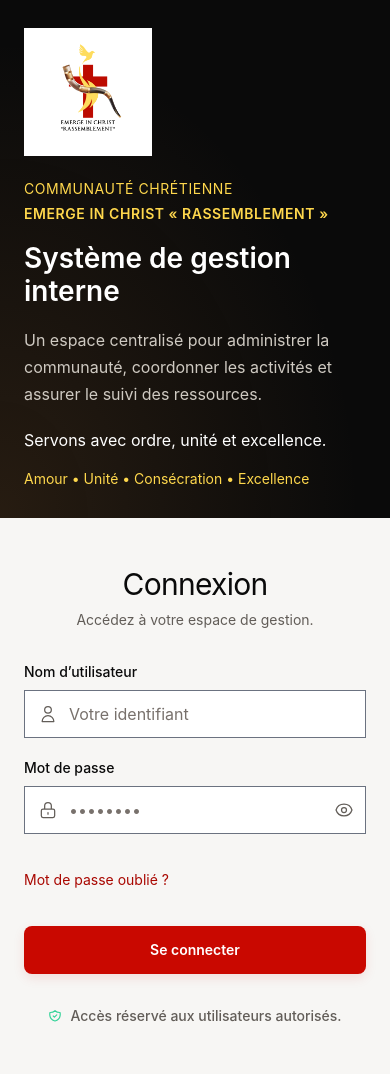
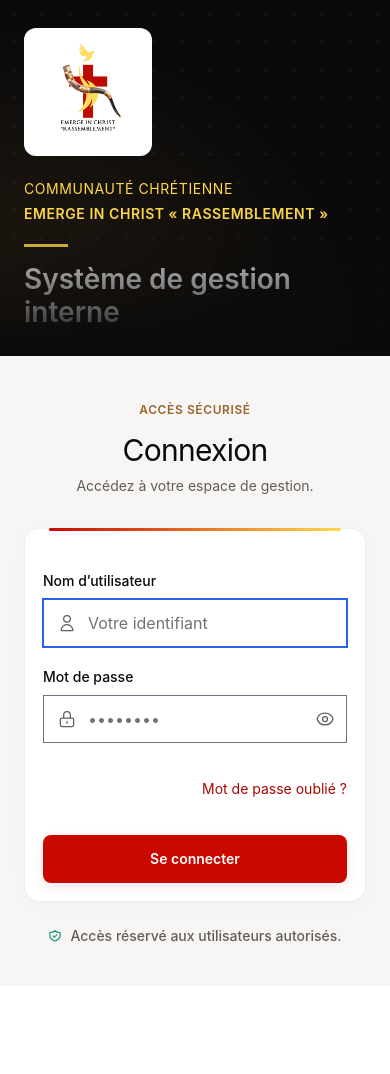
Before and after one commit to ramatkalbukasa-alt/Emerge-In-Christ-Rassemblement, a Django app: page /login/ in a window 390 px wide. After the commit the page ends 942 px from the top, so only its background shows below. Run offline with Django 5.2, Linux system fonts and the light colour scheme; style sheets or scripts are compiled from the project's sources.

Commit message:
UI consistency audit + Render production hardening
Frontend:
- Unify error styling across forms (.field-error, .form-error-banner)
  fixing a contrast bug (text-red-400) and mismatched banner styles
- Redesign login page: card-elevated form, dotted brand-panel texture,
  gold accent rule, condensed mobile brand panel, a11y fixes
- Align notifications list and extra income/expense pages with the
  shared deco-kicker/deco-heading/deco-panel/deco-table components
- Add icons to "create" CTAs for consistency with the rest of the app
- Fix French typo in extension list empty state
- Remove unused/misleading "ecclesia" color palette from tailwind config

Deployment:
- Harden settings.py for Render's TLS-terminating proxy: SECURE_PROXY_SSL_HEADER,
  SECURE_SSL_REDIRECT/SESSION_COOKIE_SECURE/CSRF_COOKIE_SECURE in production,
  opt-in HSTS via HSTS_SECONDS (kept off by default since onrender.com is a
  shared domain)
- Document manual (non-Blueprint) Render deployment steps in README
- Note optional HSTS_SECONDS in .env.example

Generated with [Devin](https://devin.ai)

Co-Authored-By: Devin <158243242+devin-ai-integration[bot]@users.noreply.github.com>

```diff
--- a/static/src/input.css
+++ b/static/src/input.css
@@ -31,6 +31,8 @@
   .deco-table tbody { @apply divide-y divide-black/[0.06]; }
   .deco-table tbody tr:hover { @apply bg-stone-50; }
   .form-control { @apply w-full rounded-lg border border-black/15 bg-white px-4 py-3 text-sm text-fg; min-height: 48px; }
+  .form-error-banner { @apply flex items-start gap-3 rounded-xl border border-red-500/20 bg-red-50 p-4 text-sm text-red-700; }
+  .field-error { @apply mt-1.5 text-xs text-red-700; }
 }
 .brand-symbol { width: 48px; height: 58px; object-fit: contain; flex-shrink: 0; }
 .app-sidebar, .brand-panel { --fg: 255 255 255; --muted: 207 202 194; --accent-text: 255 216 77; color-scheme: dark; background: #0A0A0A; color: white; }
@@ -84,15 +86,38 @@ th, td { overflow-wrap: anywhere; }
 .metric-card > .flex > div:first-child { min-width: 0; }
 .metric-card .text-4xl { font-size: clamp(1.65rem, 2.5vw, 2.25rem); overflow-wrap: anywhere; }
 .metric-card .h-11.w-11 { flex-shrink: 0; margin-left: 8px; }
-.brand-panel { background: radial-gradient(ellipse at bottom left, #9A642E33, transparent 65%), #0A0A0A; }
-.login-brand { display: flex; flex-direction: column; justify-content: center; align-items: flex-start; padding: 40px clamp(24px, 5vw, 80px); }
-.login-logo { width: 180px; height: auto; object-fit: contain; background: white; margin-bottom: 24px; }
+.brand-panel {
+  position: relative;
+  background:
+    radial-gradient(ellipse at bottom left, #9A642E33, transparent 65%),
+    radial-gradient(circle, #ffffff14 1px, transparent 1px) 0 0/28px 28px,
+    #0A0A0A;
+}
+.brand-panel::after {
+  content: '';
+  position: absolute;
+  inset: 0;
+  background: linear-gradient(180deg, transparent 60%, #0A0A0A 100%);
+  pointer-events: none;
+}
+.login-brand { position: relative; z-index: 1; display: flex; flex-direction: column; justify-content: center; align-items: flex-start; padding: 40px clamp(24px, 5vw, 80px); }
+.login-logo { width: 180px; height: auto; object-fit: contain; background: white; margin-bottom: 24px; border-radius: 12px; }
 .login-community { color: #FFD84D; font-size: 14px; line-height: 1.8; letter-spacing: .04em; }
 .login-community strong { font-weight: 600; }
 .login-brand h1 { margin-top: 24px; font-size: clamp(28px, 3vw, 40px); font-weight: 600; line-height: 1.15; max-width: 460px; }
 .login-description { margin-top: 20px; max-width: 470px; font-size: 16px; line-height: 1.7; color: #cfcac2; }
 .login-signature { margin-top: 28px; font-size: 16px; line-height: 1.6; }
 .login-values { margin-top: 14px; color: #FFD84D; font-size: 14px; line-height: 1.6; }
+.login-panel { display: flex; flex-direction: column; justify-content: center; }
+.login-card { position: relative; }
+.login-card::before {
+  content: '';
+  position: absolute;
+  top: -1px; left: 24px; right: 24px;
+  height: 3px;
+  border-radius: 999px;
+  background: linear-gradient(90deg, #C90800, #FFD84D);
+}
 .dashboard-heading > div { min-width: 0; }
 .dashboard-heading > a { flex-shrink: 0; }
 .dashboard-scope { line-height: 1.6; }
--- a/tailwind.config.js
+++ b/tailwind.config.js
@@ -7,20 +7,6 @@ module.exports = {
   theme: {
     extend: {
       colors: {
-        ecclesia: {
-          ink: "#0F172A",
-          muted: "#64748B",
-          line: "#E2E8F0",
-          paper: "#FFFFFF",
-          wash: "#FAFAFA",
-          green: "#D4AF37",
-          gold: "#B91C1C", // Primary red
-          blue: "#D4AF37", // Secondary gold
-          black: "#0F172A", // Slate background for dark/inverted areas
-          cream: "#FFFFFF", // Light text for dark areas
-          charcoal: "#FFFFFF", // Card backgrounds
-          pewter: "#94A3B8"
-        },
         // ── Linear / Modern design system ──────────────────────────────
         bg: {
           deep: "#020203",
--- a/templates/accounts/login.html
+++ b/templates/accounts/login.html
@@ -17,31 +17,36 @@
   <section class="brand-panel login-brand">
     <img src="{% static 'LOGO EMERGE WHITE.png' %}" alt="Logo original de la Communauté Chrétienne EMERGE IN CHRIST" width="1000" height="1000" class="login-logo">
     <p class="login-community">COMMUNAUTÉ CHRÉTIENNE<br><strong>EMERGE IN CHRIST « RASSEMBLEMENT »</strong></p>
+    <span class="gold-rule" aria-hidden="true"></span>
     <h1>Système de gestion interne</h1>
+    <div class="hidden lg:block">
       <p class="login-description">Un espace centralisé pour administrer la communauté, coordonner les activités et assurer le suivi des ressources.</p>
       <p class="login-signature">Servons avec ordre, unité et excellence.</p>
       <p class="login-values">Amour • Unité • Consécration • Excellence</p>
+    </div>
   </section>
 
   <!-- RIGHT: Login form -->
-  <section class="relative flex flex-col justify-center px-6 py-12 sm:px-10 lg:px-16 xl:px-24 bg-[#F7F6F4]">
-    <div class="mx-auto w-full max-w-[420px]">
+  <section class="login-panel relative px-6 py-10 sm:px-10 lg:px-16 xl:px-24 bg-[#F7F6F4]">
+    <div class="mx-auto w-full max-w-[440px]">
 
       <div class="text-center lg:text-left">
-        <h2 class="font-display text-3xl tracking-tight text-fg">Connexion</h2>
+        <p class="deco-kicker justify-center lg:justify-start">Accès sécurisé</p>
+        <h2 class="mt-3 font-display text-3xl tracking-tight text-fg">Connexion</h2>
         <p class="mt-2 text-sm text-fg-muted">Accédez à votre espace de gestion.</p>
       </div>
 
+      <div class="login-card deco-card mt-8 p-6 sm:p-8">
         {% if form.errors %}
-        <div role="alert" class="mt-6 flex items-start gap-3 rounded-xl border border-red-500/20 bg-red-500/10 p-4 text-sm text-red-800">
-          <svg class="mt-0.5 h-4 w-4 shrink-0 text-red-400" fill="none" viewBox="0 0 24 24" stroke="currentColor" stroke-width="2">
+          <div role="alert" aria-live="assertive" class="form-error-banner mb-6">
+            <svg class="mt-0.5 h-4 w-4 shrink-0 text-red-600" fill="none" viewBox="0 0 24 24" stroke="currentColor" stroke-width="2">
               <path stroke-linecap="round" stroke-linejoin="round" d="M12 9v2m0 4h.01m-6.938 4h13.856c1.54 0 2.502-1.667 1.732-3L13.732 4c-.77-1.333-2.694-1.333-3.464 0L3.34 16c-.77 1.333.192 3 1.732 3z" />
             </svg>
             <span>Identifiants incorrects. Veuillez réessayer.</span>
           </div>
         {% endif %}
 
-      <form method="post" class="mt-8 space-y-6" x-data="{ loading: false, showPassword: false }" @submit="loading = true">
+        <form method="post" class="space-y-6" x-data="{ loading: false, showPassword: false }" @submit="loading = true">
           {% csrf_token %}
           <input type="hidden" name="next" value="{{ next }}">
 
@@ -59,11 +64,11 @@
                        name="{{ form.username.name }}"
                        id="{{ form.username.id_for_label }}"
                        class="pl-11"
-                     placeholder="Votre identifiant" autocomplete="username" value="{{ form.username.value|default_if_none:'' }}"
+                       placeholder="Votre identifiant" autocomplete="username" autofocus value="{{ form.username.value|default_if_none:'' }}"
                        required>
               </div>
               {% for error in form.username.errors %}
-              <p class="mt-1.5 text-xs text-red-400">{{ error }}</p>
+                <p class="field-error">{{ error }}</p>
               {% endfor %}
             </div>
 
@@ -96,14 +101,13 @@
                 </button>
               </div>
               {% for error in form.password.errors %}
-              <p class="mt-1.5 text-xs text-red-400">{{ error }}</p>
+                <p class="field-error">{{ error }}</p>
               {% endfor %}
             </div>
           </div>
 
           <!-- Options -->
-        <div class="flex items-center justify-between">
-
+          <div class="flex items-center justify-end">
             <a href="mailto:{{ support_email|default:'admin@emergeinchrist.org' }}?subject=R%C3%A9initialisation%20mot%20de%20passe" class="inline-flex min-h-11 items-center text-sm text-accent-bright hover:underline transition-colors">Mot de passe oublié ?</a>
           </div>
 
@@ -119,9 +123,10 @@
             <span x-text="loading ? 'Connexion...' : 'Se connecter'">Se connecter</span>
           </button>
         </form>
+      </div>
 
-      <div class="mt-8 flex items-center justify-center gap-2 text-sm font-medium text-fg-muted">
-        <svg class="h-3.5 w-3.5 text-emerald-400" fill="none" viewBox="0 0 24 24" stroke="currentColor" stroke-width="2">
+      <div class="mt-6 flex items-center justify-center gap-2 text-sm font-medium text-fg-muted">
+        <svg class="h-3.5 w-3.5 text-emerald-600" fill="none" viewBox="0 0 24 24" stroke="currentColor" stroke-width="2">
           <path stroke-linecap="round" stroke-linejoin="round" d="M9 12l2 2 4-4m5.618-4.016A11.955 11.955 0 0112 2.944a11.955 11.955 0 01-8.618 3.04A12.02 12.02 0 003 9c0 5.591 3.824 10.29 9 11.622 5.176-1.332 9-6.03 9-11.622 0-1.042-.133-2.052-.382-3.016z" />
         </svg>
         Accès réservé aux utilisateurs autorisés.
```
Also changed, not shown: ecclessia_manager/settings.py (+13 -0 lines), templates/churches/extension_form.html (+9 -2 lines), templates/churches/extension_list.html (+7 -2 lines), templates/notifications/list.html (+13 -14 lines), templates/reports/extra_expense_form.html (+7 -2 lines), templates/reports/extra_expense_list.html (+20 -15 lines), templates/reports/extra_income_form.html (+7 -2 lines), templates/reports/extra_income_list.html (+20 -15 lines), templates/reports/report_form.html (+9 -4 lines), README.md, 1 other file. Lines whose indentation alone changed are shown as unchanged.
